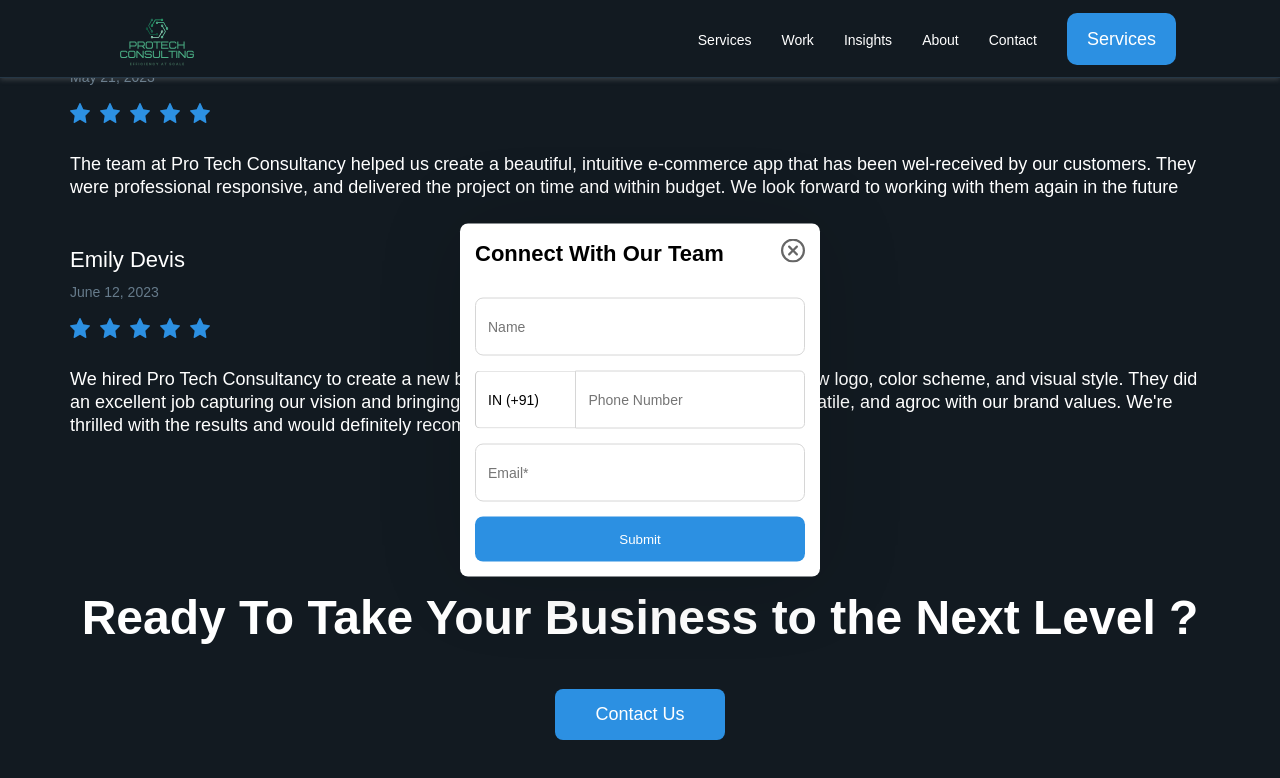
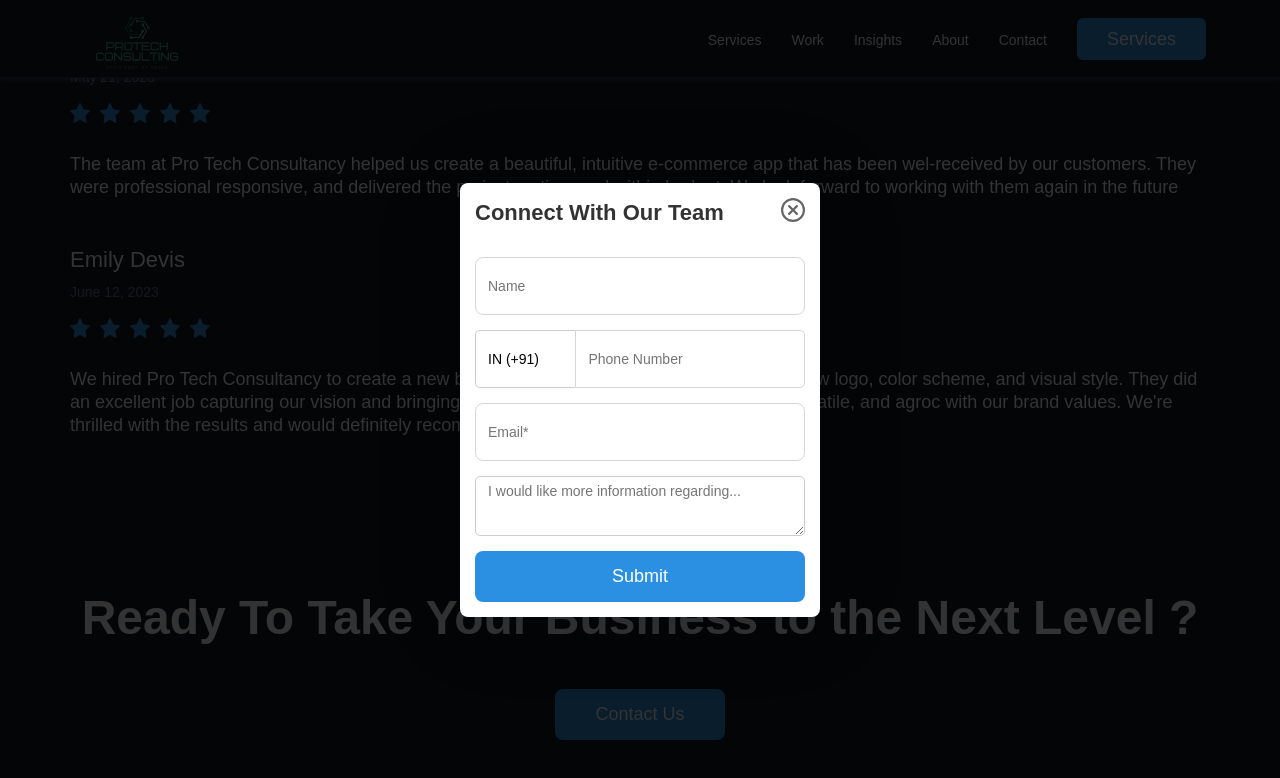
Before and after one commit to pr0TEchConsulting/consultprotech.com, a Next.js app: page / in a window 1280 px wide. Both pictures are taken after a click on the button "Contact Us". Shown: the part 1600-2378 px from the top of the page. Built offline with nearby package versions, Linux system fonts and the light colour scheme.

Commit message:
css changes message text area added i lead form

```diff
--- a/src/app/globals.css
+++ b/src/app/globals.css
@@ -1,146 +1,84 @@
-*{-webkit-box-sizing:border-box;-moz-box-sizing:border-box;box-sizing:border-box;font-family:Arial;}:before,:after{-webkit-box-sizing:border-box;-moz-box-sizing:border-box;box-sizing:border-box}body{background: #121A21;overflow:hidden;overflow-y:auto}.errorMsg{border:1px solid #f10000 !important;}body.active{overflow:hidden}body,ul,ol,li,h1,h2,h3,h4,h5,h6,figure,p{padding:0;margin:0;list-style:none}body,p{font-family:arial;font-size:14px;line-height:22px;color:#333}a,.btn,button{text-decoration:none;outline:0}small{font-size:100%}.container{padding:0 15px;margin:0 auto;width:1170px}.container-fluid{padding:0 15px;max-width:1366px;margin:auto}.container-listing{padding:0 15px;max-width:100%;margin:auto}.container-full{padding:0 15px;max-width:100%;width:1170px;margin:auto}.img-responsive{max-width:100%;height:auto;max-height:100%}
-
-            .btn.btn-primary{background: #2C90E2;color:#fff;border-radius:8px;border:none;}
-            header{background:#121A21;border-bottom:1px solid #efefef;height:78px;box-shadow:0 2px 5px 0 hsla(0,0%,65%,.25);position:sticky;position:-webkit-sticky;top:0;display:flex;display:-webkit-flex;align-items:center;justify-content:space-between;z-index:11;border-bottom: 1px solid #253746;padding:0px 74px;}
-            header nav ul li{display:inline-flex;margin-right:30px;list-style:none;color:#fff;cursor:pointer;}
-            header nav ul li.btn.btn-primary.getStarted{padding:15px 20px;border-radius: 10px;font-size:18px;}
-            .leftLogo figure{width:166px;height:113px;}
-            .leftLogo figure img{width:100%;height:100%;}
-            .proTechHOmeBody{margin:60px 0px;}
-            .proTechHOmeBody .topBanner{position: relative;}
-            .proTechHOmeBody .topBanner figure{width: 100%;height:850px;border-radius:9px;overflow: hidden;position:relative;}
-            .proTechHOmeBody .topBanner figure::after{content:'';position:absolute;top:0;left:0;bottom:0;width:100%;height:100%;background-image: linear-gradient(to bottom, rgba(0, 0, 0, 0), rgba(0, 0, 0, .51) 29%, #0000);z-index:1;}
-
-            .proTechHOmeBody .topBanner figure{width:100%;height:100%;}
-            .proTechHOmeBody .topBanner .topBannerContent{position: absolute;left:25px;bottom: 25px;}
-            .proTechHOmeBody .topBanner .topBannerContent h1{font-size:58px;color:#fff;font-weight:bold;margin-bottom:20px;line-height:68px;}
-            .proTechHOmeBody .topBanner .topBannerContent p{font-size: 22px;color:#fff;font-weight: regular;margin-bottom:50px;line-height:30px;}
-            .proTechHOmeBody .topBanner .topBannerContent .btn.btn-primary.getStarted{font-size: 18px;color:#fff;font-weight: bold;padding:15px 30px;}
-            .ourServices{margin:60px 0px;}
-            .ourServices h2{font-size:38px;color:#fff;margin-bottom:30px;}
-            .ourServices .servicesCardBox{display:flex;display: -webkit-flex;gap:30px;}
-            .ourServices .servicesCardBox .servicesCard{border:1px solid #253746; padding:25px;border-radius: 8px;background: #1B2732;width:33%;}
-            .ourServices .servicesCardBox .servicesCard figure{width: 38px;height: 38px;margin-bottom:30px;}
-            .ourServices .servicesCardBox .servicesCard h2{font-size:24px;margin-bottom:15px;font-weight:bold;color:#fff;}
-            .ourServices .servicesCardBox .servicesCard p{font-size:18px;font-weight:normal;color:#94AFC5;line-height:22px;}
-            .homeFeatureBox{margin:30px 0px 60px 0px;display: flex;display: -webkit-flex;gap:20px;}
-            .homeFeatureBox .featureCard{width:33%;}
-            .homeFeatureBox .featureCard figure{width:100%;min-width: 100%;height:343px;margin-bottom:25px;border-radius:8px;overflow: hidden;}
-            .homeFeatureBox .featureCard figure img{width:100%;height:100%;}
-            .homeFeatureBox .featureCard h2{font-size:22px;color:#fff;font-weight:bold;margin-bottom: 10px;}
-            .homeFeatureBox .featureCard p{font-size: 16px;font-weight:normal;line-height:19px;color:#667B8B;}
-            .ourCleintReviewBox{margin:30px 0px}
-            .ourCleintReviewBox h1{font-size: 32px;font-weight:bold;color:#fff;margin-bottom:60px;}
-            .ourCleintReviewBox .reviewBox{margin-bottom:50px;}
-            .ourCleintReviewBox .reviewBox .ratingUserName{font-size:22px;color:#fff;font-weight:normal;margin-bottom:10px;}
-            .ourCleintReviewBox .reviewBox .ratingDate{font-size:14px;margin-bottom:15px;color:#667B8B;}
-            .ourCleintReviewBox .reviewBox .noOfStarGot{display: flex;display: -webkit-flex;gap:10px;align-items:center;}
-            .ourCleintReviewBox .reviewBox .noOfStarGot figure{width:20px;height:20px;display: flex;align-items: center;margin-bottom:30px;}
-            .ourCleintReviewBox .reviewBox .noOfStarGot figure img{width:100%;height:100%;}
-            .ourCleintReviewBox .reviewBox p{font-size: 18px;line-height: 23px;color:#fff;font-weight:normal;}
-            .readyToTakeBusinessNextLevel{display: flex;display: -webkit-flex;align-items: center;justify-content: center;flex-direction: column;}
-            .readyToTakeBusinessNextLevel h1{font-size:48px;font-weight: bold;color:#fff;margin:120px 0px 60px 0px;}
-            .readyToTakeBusinessNextLevel .btn.btn-primary.contactUs{font-size: 18px;color:#fff;padding:15px 40px;}
-            /* body.active{overflow: hidden;} */
-            .leadFormCardBox{    width: 100%;
-    max-width: 360px;
-    border-radius: 8px;
-    background: #fff;
-    position: fixed;
-    left: 50%;
-    top: 50%;
-    box-shadow: 0 3px 85px 0 #00000026;
-    transform: translate(-50%, -50%);
-    z-index: 10;
-    transition: .3s;
-    padding: 15px;
-    display: none;
+*{-webkit-box-sizing:border-box;-moz-box-sizing:border-box;box-sizing:border-box;font-family:Arial;}:before,:after{-webkit-box-sizing:border-box;-moz-box-sizing:border-box;box-sizing:border-box}body{background: #121A21;overflow:hidden;overflow-y:auto}.errorMsg{border:1px solid #f10000 !important;}body.active{overflow:hidden}body,ul,ol,li,h1,h2,h3,h4,h5,h6,figure,p{padding:0;margin:0;list-style:none}body,p{font-family:arial;font-size:14px;line-height:22px;color:#333}a,.btn,button{text-decoration:none;outline:0}small{font-size:100%}.container{padding:0 15px;margin:0 auto;width:1170px}.container-fluid{padding:0 15px;max-width:1366px;margin:auto}.container-listing{padding:0 15px;max-width:100%;margin:auto}.container-full{padding:0 15px;max-width:100%;width:1170px;margin:auto}.img-responsive{max-width:100%;height:auto;max-height:100%}textarea:focus, input:focus{outline:none;}.form-group.textAreaForm{height:60px}.form-group.textAreaForm textarea{height:100%;}
+.btn.btn-primary{background:#2C90E2;color:#fff;border-radius:8px;border:none;cursor:pointer}
+header{background:#121A21;border-bottom:1px solid #efefef;height:78px;box-shadow:0 2px 5px 0 hsla(0,0%,65%,.25);position:sticky;position:-webkit-sticky;top:0;display:flex;display:-webkit-flex;align-items:center;justify-content:space-between;z-index:11;border-bottom:1px solid #253746;padding:0 74px}
+header nav ul li{display:inline-flex;margin-right:30px;list-style:none;color:#fff;cursor:pointer}
+header nav ul li.btn.btn-primary.getStarted{padding:10px 30px;border-radius:6px;font-size:18px;margin-right:0}
+.leftLogo figure{width:126px;height:100%;display:flex;display:-webkit-flex}
+.leftLogo figure img{width:100%;height:100%;object-fit:cover}
+.proTechHOmeBody{margin:60px 0}
+.proTechHOmeBody .topBanner{position:relative}
+.proTechHOmeBody .topBanner figure{width:100%;height:850px;border-radius:9px;overflow:hidden;position:relative;width:100%;height:100%}
+.proTechHOmeBody .topBanner .topBannerContent{position:absolute;left:25px;bottom:25px}
+.proTechHOmeBody .topBanner .topBannerContent h1{font-size:58px;color:#fff;font-weight:700;margin-bottom:20px;line-height:68px}
+.proTechHOmeBody .topBanner .topBannerContent p{font-size:22px;color:#fff;font-weight:regular;margin-bottom:50px;line-height:30px}
+.proTechHOmeBody .topBanner .topBannerContent .btn.btn-primary.getStarted{font-size:18px;color:#fff;font-weight:700;padding:15px 30px}
+.ourServices{margin:60px 0}
+.ourServices h2{font-size:38px;color:#fff;margin-bottom:30px}
+.ourServices .servicesCardBox{display:flex;display:-webkit-flex;gap:30px}
+.ourServices .servicesCardBox .servicesCard{border:1px solid #253746;padding:25px;border-radius:8px;background:#1B2732;width:33%}
+.ourServices .servicesCardBox .servicesCard figure{width:38px;height:38px;margin-bottom:30px}
+.ourServices .servicesCardBox .servicesCard h2{font-size:24px;margin-bottom:15px;font-weight:700;color:#fff}
+.ourServices .servicesCardBox .servicesCard p{font-size:18px;font-weight:400;color:#94AFC5;line-height:22px}
+.homeFeatureBox{margin:30px 0 60px;display:flex;display:-webkit-flex;gap:20px}
+.homeFeatureBox .featureCard{width:33%}
+.homeFeatureBox .featureCard figure{width:100%;min-width:100%;height:343px;margin-bottom:25px;border-radius:8px;overflow:hidden}
+.homeFeatureBox .featureCard figure img{width:100%;height:100%}
+.homeFeatureBox .featureCard h2{font-size:22px;color:#fff;font-weight:700;margin-bottom:10px}
+.homeFeatureBox .featureCard p{font-size:16px;font-weight:400;line-height:19px;color:#667B8B}
+.ourCleintReviewBox{margin:30px 0}
+.ourCleintReviewBox h1{font-size:32px;font-weight:700;color:#fff;margin-bottom:60px}
+.ourCleintReviewBox .reviewBox{margin-bottom:50px}
+.ourCleintReviewBox .reviewBox .ratingUserName{font-size:22px;color:#fff;font-weight:400;margin-bottom:10px}
+.ourCleintReviewBox .reviewBox .ratingDate{font-size:14px;margin-bottom:15px;color:#667B8B}
+.ourCleintReviewBox .reviewBox .noOfStarGot{display:flex;display:-webkit-flex;gap:10px;align-items:center}
+.ourCleintReviewBox .reviewBox .noOfStarGot figure{width:20px;height:20px;display:flex;align-items:center;margin-bottom:30px}
+.ourCleintReviewBox .reviewBox .noOfStarGot figure img{width:100%;height:100%}
+.ourCleintReviewBox .reviewBox p{font-size:18px;line-height:23px;color:#fff;font-weight:400}
+.readyToTakeBusinessNextLevel{display:flex;display:-webkit-flex;align-items:center;justify-content:center;flex-direction:column}
+.readyToTakeBusinessNextLevel h1{font-size:48px;font-weight:700;color:#fff;margin:120px 0 60px}
+.readyToTakeBusinessNextLevel .btn.btn-primary.contactUs{font-size:18px;color:#fff;padding:15px 40px}
+.leadFormCardBox{width:100%;max-width:360px;border-radius:8px;background:#fff;position:fixed;left:50%;top:50%;box-shadow:0 3px 85px 0 #00000026;transform:translate(-50%,-50%);z-index:10;transition:.3s;padding:15px;display:none}
+.leadFormCardBox.active{display:block;z-index:15}
+.leadFormCardBox h2{font-size:22px;line-height:29px;color:#333;font-weight:900;margin-bottom:30px}
+.form-group{margin-bottom:15px}
+.form-control{padding:6px 12px;display:block;width:100%;height:40px;font-size:14px;color:#000;background:0;border-radius:5px;border:1px solid #ccc;-webkit-appearance:none;-moz-appearance:none;appearance:none}
+.leadFormCardBox input{height:58px;border:1px solid #d6d6d6;border-radius:8px}
+.input-group .inputGroupAdd.selectBox{width:150px;position:relative}
+.input-group .inputGroupAdd.selectBox select{border-radius:5px 0 0 5px;border-right:0!important;height:100%;height:100%}
+.input-group{display:flex;width:100%}
+.input-group .inputGroupAdd+input{border-radius:0 5px 5px 0;-webkit-appearance:none;-moz-appearance:none;appearance:none}
+.leadFormCardBox .btn.btn-primary.submit{width:100%;padding:15px 30px;font-size:18px;}
+.leadFormCardBox figure.leadFormCrossBtn{position:absolute;top:15px;right:15px;width:24px;height:24px;cursor:pointer}
+.overlay{position:fixed;top:-48px;left:0;width:100%;bottom:0;background-color:#000000cc;transition:.3s;z-index:13}
+@media screen and (max-width:1024px) {
+.container{width:100%}
 }
-.leadFormCardBox.active{display: block;z-index: 15;}
-.leadFormCardBox h2 {
-    font-size: 22px;
-    line-height: 29px;
-    color: #000;
-    font-weight: 900;
-    margin-bottom: 30px;
+@media screen and (max-width:768px) {
+header{padding:0 10px}
+header .leftLogo{width:200px}
+header nav ul li{margin-right:15px}
+header nav ul li.btn.btn-primary.getStarted{padding:8px 20px;font-size:16px}
+.ourServices .servicesCardBox{gap:15px}
+.ourServices .servicesCardBox .servicesCard h2{font-size:16px}
+.ourServices .servicesCardBox .servicesCard p{font-size:16px}
+.homeFeatureBox .featureCard h2{font-size:18px}
+.ourServices h2{font-size:28px}
+.homeFeatureBox .featureCard figure{height:232px}
+.readyToTakeBusinessNextLevel h1{font-size:28px;margin:40px 0 60px}
+.ourServices{margin-bottom:30px}
 }
-.form-group {
-    margin-bottom: 15px;
+@media screen and (max-width:540px) {
+header nav{display:none}
+.proTechHOmeBody{margin:30px 0}
+.proTechHOmeBody .topBanner{height:580px}
+.proTechHOmeBody .topBanner figure,.proTechHOmeBody .topBanner figure img{width:100%;height:100%;min-height:100%}
+.proTechHOmeBody .topBanner .topBannerContent h1{font-size:28px;line-height:38px}
+.proTechHOmeBody .topBanner .topBannerContent p{font-size:18px;line-height:23px}
+.ourServices .servicesCardBox{flex-wrap:wrap;gap:0}
+.ourServices .servicesCardBox .servicesCard{width:100%;margin-bottom:15px}
+.homeFeatureBox{flex-wrap:wrap}
+.homeFeatureBox .featureCard{width:100%}
+.readyToTakeBusinessNextLevel h1{font-size:22px;display:flex;display:-webkit-flex;align-items:center;text-align:center;max-width:300px;line-height:30px}
+.ourCleintReviewBox .reviewBox p{font-size:14px}
+.ourCleintReviewBox .reviewBox{margin-bottom:30px}
 }
-.form-control {
-    padding: 6px 12px;
-    display: block;
-    width: 100%;
-    height: 40px;
-    font-size: 14px;
-    color: #000;
-    background: 0;
-    border-radius: 5px;
-    border: 1px solid #ccc;
-    -webkit-appearance: none;
-    -moz-appearance: none;
-    appearance: none;
-}
-.leadFormCardBox input {
-    height: 58px;
-    border: 1px solid #d6d6d6;
-    border-radius: 8px;
-}
-.input-group .inputGroupAdd.selectBox {
-    width: 150px;
-    position: relative;
-}
-.input-group .inputGroupAdd.selectBox select {
-    border-radius: 5px 0 0 5px;
-    border-right: 0 !important;
-    height: 100%;
-}
-.input-group .inputGroupAdd.selectBox select {
-    height: 100%;
-}
-.input-group {
-    display: flex;
-    width: 100%;
-}
-.input-group .inputGroupAdd+input {
-    border-radius: 0 5px 5px 0;
-    -webkit-appearance: none;
-    -moz-appearance: none;
-    appearance: none;
-}
-.leadFormCardBox .btn.btn-primary.submit{width:100%;padding:15px 30px;}
-.leadFormCardBox figure.leadFormCrossBtn{position: absolute;top:15px;right:15px;width:24px;height:24px;cursor:pointer}
-@media screen and (max-width:1024px){
-    .container{width:100%;}
-}
-@media screen and (max-width:768px){
-    header{padding:0px 10px}
-    header .leftLogo{width:200px;}
-    header nav ul li {margin-right:15px;}
-    header nav ul li.btn.btn-primary.getStarted {padding:8px 20px;font-size: 16px;}
-    .ourServices .servicesCardBox {gap:15px;}
-    .ourServices .servicesCardBox .servicesCard h2 {font-size: 16px;}
-    .ourServices .servicesCardBox .servicesCard p {font-size: 16px;}
-    .homeFeatureBox .featureCard h2 {font-size:18px;}
-    .ourServices h2 {font-size: 28px;}
-    .homeFeatureBox .featureCard figure {height:232px;}
-    .readyToTakeBusinessNextLevel h1 {font-size:28px;margin:40px 0px 60px 0px;}
-    .ourServices{margin-bottom:30px;}
-
-}
-@media screen and (max-width:540px){
-    header nav{display: none;}
-    .proTechHOmeBody {margin:30px 0px;}
-    .proTechHOmeBody .topBanner{height:580px;}
-    .proTechHOmeBody .topBanner figure, .proTechHOmeBody .topBanner figure img{width:100%;height:100%;min-height:100%;}
-    .proTechHOmeBody .topBanner .topBannerContent h1 {font-size:28px;line-height: 38px;}
-    .proTechHOmeBody .topBanner .topBannerContent p {font-size:18px;line-height:23px;}
-    .ourServices .servicesCardBox{flex-wrap: wrap;gap:0;}
-    .ourServices .servicesCardBox .servicesCard{width:100%;margin-bottom: 15px;}
-    .homeFeatureBox {flex-wrap: wrap;}
-    .homeFeatureBox .featureCard{width:100%;}
-    .readyToTakeBusinessNextLevel h1{font-size: 22px;display: flex;display: -webkit-flex;align-items: center;text-align: center;max-width:300px;line-height:30px;}
-    .ourCleintReviewBox .reviewBox p {font-size:14px;}
-    .ourCleintReviewBox .reviewBox {margin-bottom:30px;}
-
-}
--- a/src/app/page.js
+++ b/src/app/page.js
@@ -10,9 +10,13 @@ export default function Home() {
   const handleLeadForm = () => {
     setShowContactForm(prev => !prev)
   }
+  showContactForm ? document.body.classList.add('active') : document.body.classList.remove('active')
   return (
     <>
-    <Header/>
+
+    <div className={showContactForm ? 'overlay' : ''}></div>
+
+    <Header />
     <div className="proTechHOmeBody">
             <div className="container">
                 <div className="topBanner">
--- a/src/components/ContactForm/ContactForm.js
+++ b/src/components/ContactForm/ContactForm.js
@@ -101,6 +101,9 @@ const ContactForm = ({handleLeadForm}) => {
             onChange={handleChange}
           />
         </div>
+        <div className="form-group textAreaForm">
+        <textarea name="msg" id="leadtextArea" class="form-control propertyName" rows="2" placeholder="I would like more information regarding..."></textarea>
+        </div>
         <button className="btn btn-primary submit" type="submit">
           Submit
         </button>
--- a/src/components/Header/Header.js
+++ b/src/components/Header/Header.js
@@ -3,6 +3,7 @@ import Link from 'next/link';
 
 const Header = () => {
   return (
+
     <header>
             <div className="leftLogo">
                <figure>
@@ -21,6 +22,8 @@ const Header = () => {
             </nav>
 
         </header>
+
+
   );
 };
 
```
